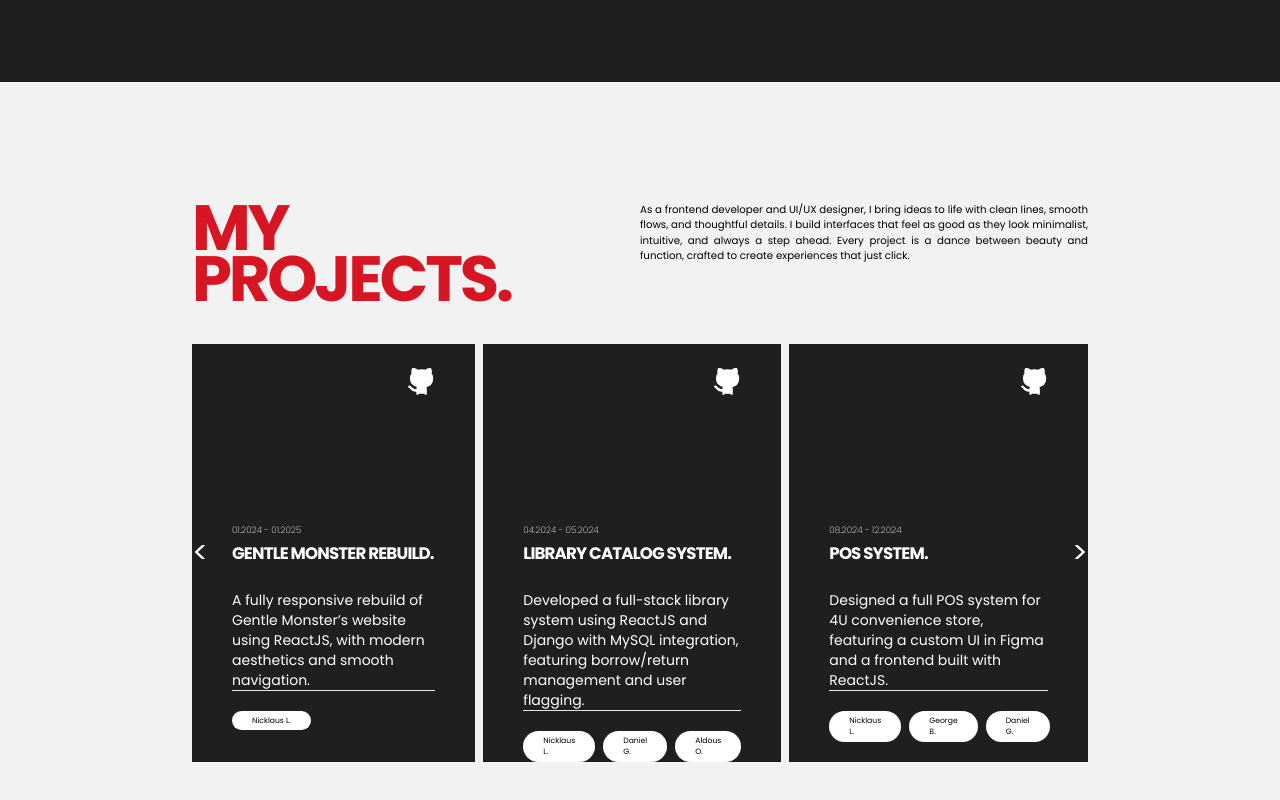
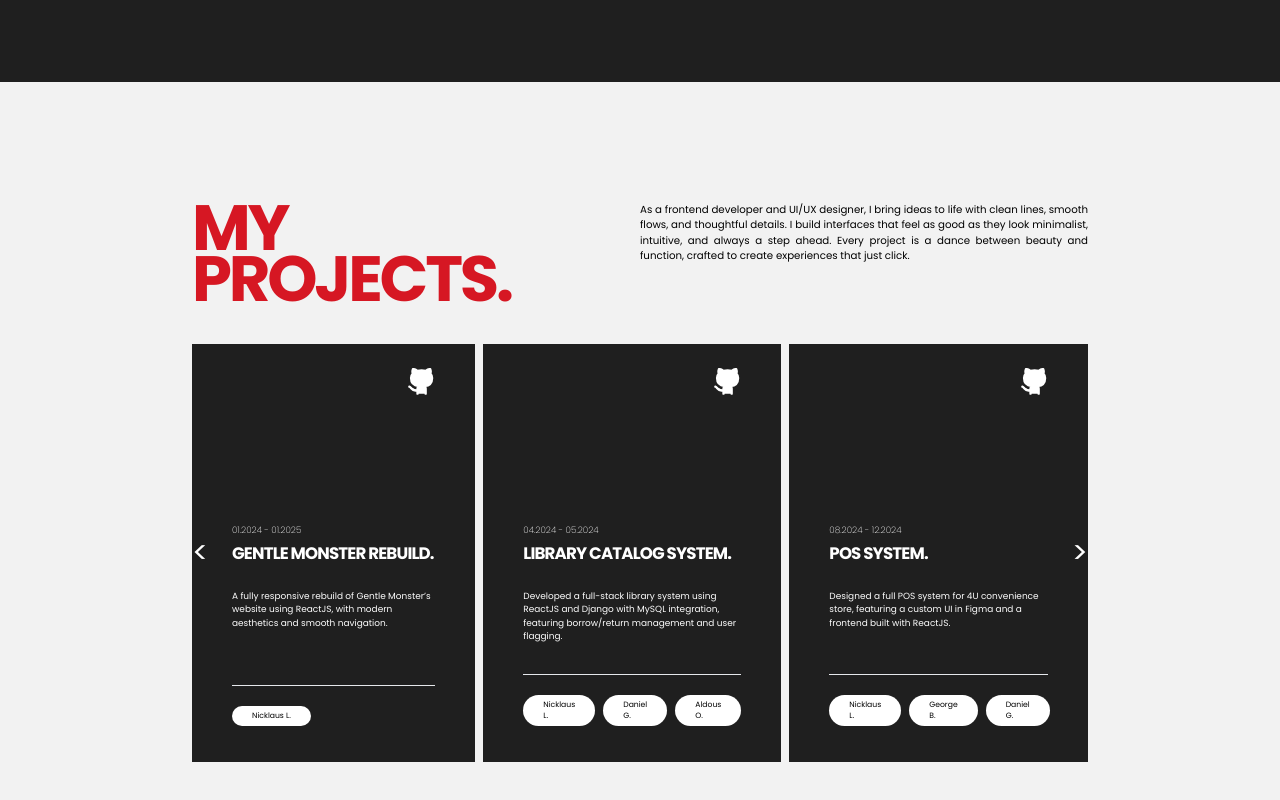
Before and after one commit to mnsling/portfolio_v1, a React (Vite) app: page / in a window 1280 px wide. Shown: the part 2318-3118 px from the top of the page. Built offline with nearby package versions, Linux system fonts and the light colour scheme.

Commit message:
third commit

```diff
--- a/src/pages/projects.jsx
+++ b/src/pages/projects.jsx
@@ -49,7 +49,7 @@
                                             <h1 className='text-[0.7vw] font-extralight'>{project.date}</h1>
                                             <h2 className="text-[1.3vw] tracking-tighter leading-8 font-bold uppercase">{project.title}.</h2>
                                         </div>
-                                        <p className="text-sm">{project.description}</p>
+                                        <p className="text-[0.7vw]">{project.description}</p>
                                     </div>
                                     <div className='flex gap-2 py-5 border-t'>
                                         {project.collaborators.map((collaborator, index) => (
```
